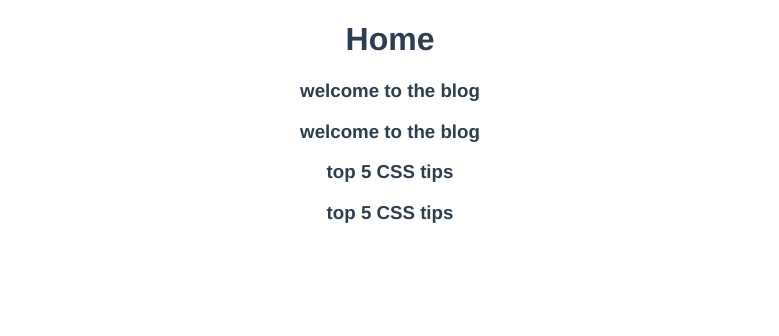
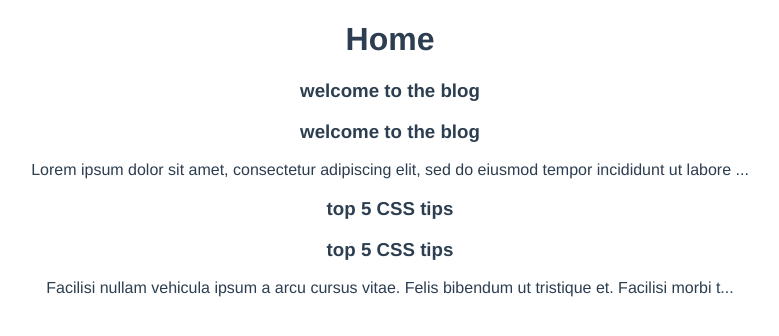
Before and after one commit to bravestarr15/vue_js_3_tutorial, a Vue app in the folder dojo-blog/: page / in a window 1280 px wide. Shown: the top 336 px of the page, without its empty margins (250-1029 px from the left). Built offline with nearby package versions, Linux system fonts and the light colour scheme.

Commit message:
Use setup func on props to create snippet of post

```diff
--- a/dojo-blog/src/components/SinglePost.vue
+++ b/dojo-blog/src/components/SinglePost.vue
@@ -1,12 +1,22 @@
 <template>
   <div class="post">
     <h3>{{ post.title }}</h3>
+    <p>{{ snippet }}</p>
   </div>
 </template>
 
 <script>
+import { computed } from 'vue'
+
 export default {
-  props: ['post']
+  props: ['post'],
+  setup(props) {
+    const snippet = computed(() => {
+      return props.post.body.substring(0, 100) + '...' /* 100 characters from position 0 in the string */
+    })
+
+    return { snippet }
+  }
 }
 </script>
 
```
